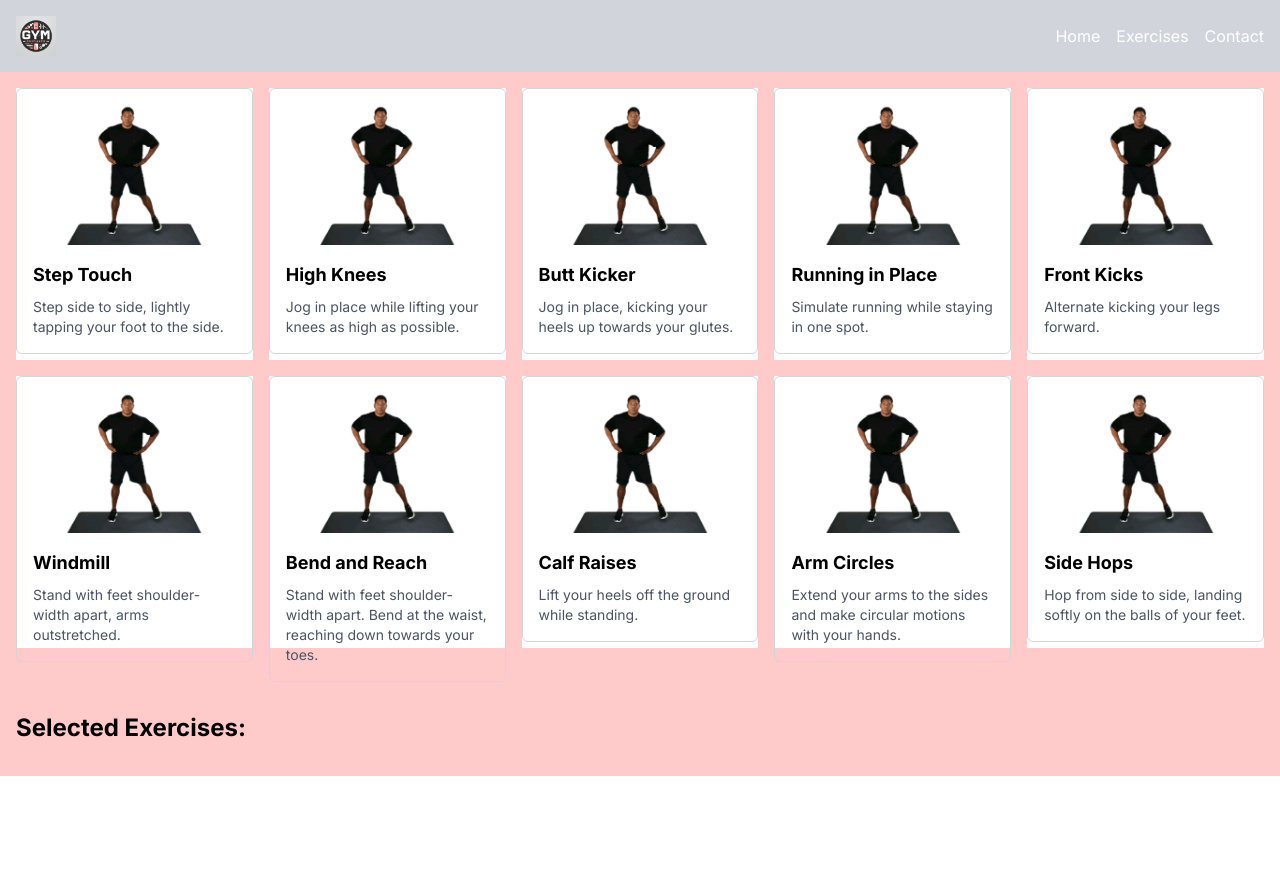
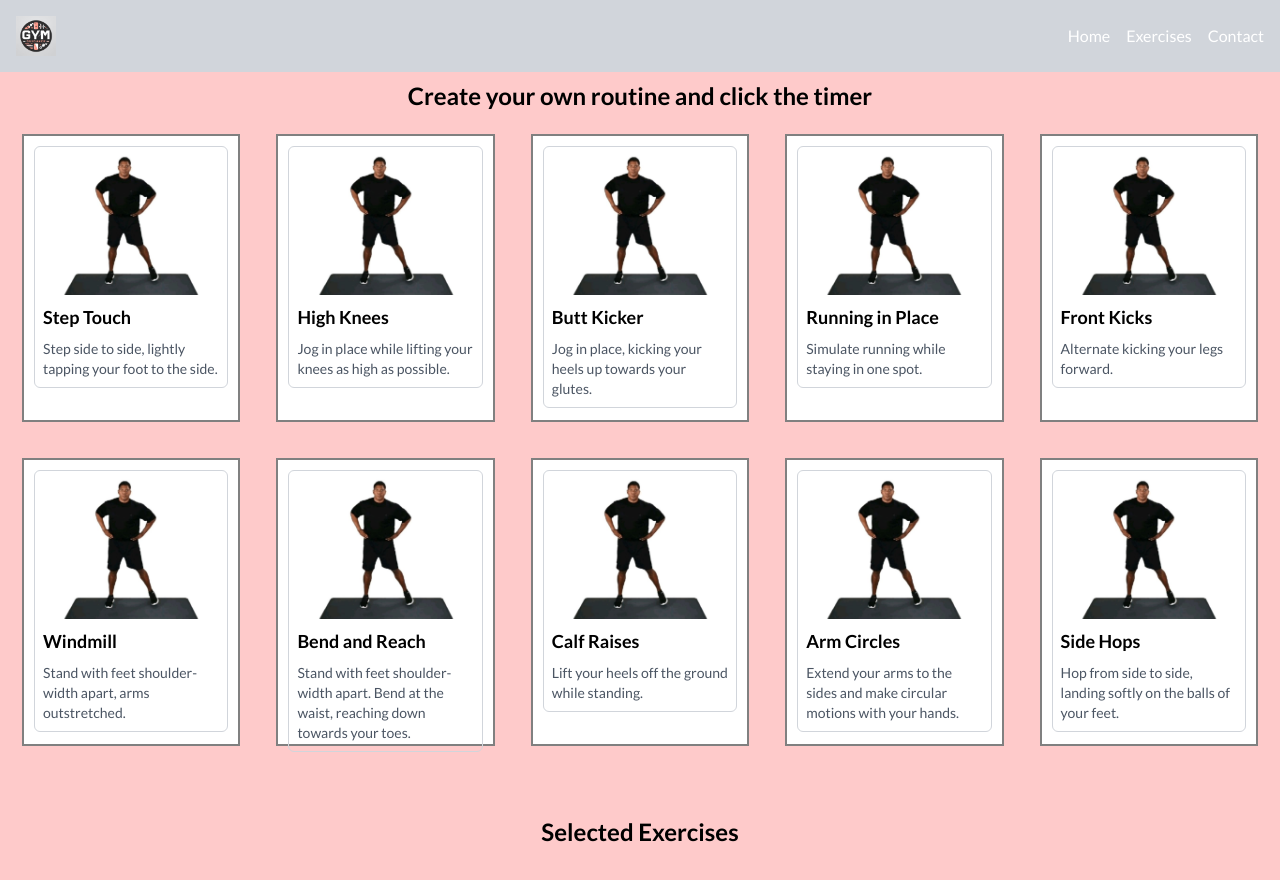
Before and after one commit to xus84/gym_guidance, a Next.js app: page /exercises in a window 1280 px wide. Before the commit the page ends 800 px from the top, so only its background shows below. Built offline with nearby package versions, Linux system fonts and the light colour scheme.

Commit message:
exercises selected with new border

```diff
--- a/src/app/exercises/ExerciseCard.js
+++ b/src/app/exercises/ExerciseCard.js
@@ -1,15 +1,32 @@
 "use client"
-const ExerciseCard = ({ exercise}) => {
+import { useState } from 'react';
+const ExerciseCard = ({ exercise, onSelect }) => {
     const { name, description, image } = exercise;
+    const [isClicked, setIsClicked] = useState(false);
+
+    const handleClick = () => {
+      setIsClicked(!isClicked);
+      onSelect(exercise);
+    };
 
 
 
     return (
 
-        <div className="bg-white max-h-[17rem] min-h-[17rem]"> {/* Updated width class for lg */}
-          <div className="border border-gray-300 p-4 rounded-md">
+        <div className="bg-white max-h-[18rem] min-h-[18rem]"
+          onClick={handleClick}
+          style={{
+            border: `2px solid ${isClicked ? 'green' : 'gray'}`,
+            borderWidth: `${isClicked ? '4px' : '2px'}`,
+            padding: '10px',
+            margin: '10px',
+            cursor: 'pointer',
+          }
+
+          }> {/* Updated width class for lg */}
+          <div className="border border-gray-300 p-2 rounded-md">
             <div className="flex flex-col items-center ">
-            <img className="w-full h-16 object-cover mb-4 rounded-md" src={image} alt={name} style={{ width: exercise.width, height: exercise.height }}/>
+            <img className="w-full h-16 object-cover mb-2 rounded-md" src={image} alt={name} style={{ width: exercise.width, height: exercise.height }}/>
             </div>
             <h3 className="text-lg font-bold mb-2">{name}</h3>
             <p className="text-gray-600 text-sm">{description}</p>
--- a/src/app/exercises/page.js
+++ b/src/app/exercises/page.js
@@ -1,5 +1,5 @@
 "use client"
-import React, { useState } from 'react'
+import React, { useEffect, useState } from 'react'
 
 import ExerciseCard from './ExerciseCard';
 import Header from '@/components/Header';
@@ -8,9 +8,23 @@ function Exercises() {
 
   const [selectedExercises, setSelectedExercises] = useState([]);
 
+
   const handleExerciseClick = (exercise) => {
-    setSelectedExercises((prevExercises) => [...prevExercises, exercise]);
+
+    setSelectedExercises((prevExercises) => {
+      const isAlreadySelected = prevExercises.some((selectedExercise) => selectedExercise.id === exercise.id);
+
+      if(!isAlreadySelected) {
+        return [...prevExercises, exercise];
+      } else {
+        return prevExercises.filter((e) => e.id !== exercise.id);
+      }
+    })
   };
+
+  useEffect(() => {
+    console.log(selectedExercises)
+  }, [selectedExercises])
 
 
   const exercises = [
@@ -104,16 +118,19 @@ function Exercises() {
   return (
     <div className="bg-red-200">
       <Header />
-      <div className="grid grid-cols-5 gap-4 p-4">
+      <div>
+      <h2 className='text-2xl font-bold mt-2 text-center'>Create your own routine and click the timer</h2>
+      </div>
+      <div className="grid grid-cols-5 gap-4 p-3">
         {exercises.map((exercise, index) => (
-          <div key={index} onClick={() => handleExerciseClick(exercise)}>
-          <ExerciseCard  exercise={exercise}/>
+          <div key={index}>
+          <ExerciseCard  exercise={exercise} onSelect={handleExerciseClick}/>
           </div>
         ))}
       </div>
 
       <div className="mt-8 p-4">
-      <h2 className="text-2xl font-bold mb-4">Selected Exercises:</h2>
+      <h2 className="text-2xl font-bold mb-4 text-center">Selected Exercises</h2>
        <ul className="text-1xl font-semibold list-disc pl-8">{selectedExercisesList}
         </ul>
       </div>
--- a/src/app/layout.js
+++ b/src/app/layout.js
@@ -1,8 +1,8 @@
-import { Inter } from 'next/font/google'
+import { Lato } from 'next/font/google'
 import Head from 'next/head';
 import './globals.css'
 
-const inter = Inter({ subsets: ['latin'] })
+const lato = Lato({ subsets: [], weight: ['400', '700'] })
 
 export const metadata = {
   title: 'Gym Guidance',
@@ -21,7 +21,7 @@ export default function RootLayout({ children }) {
          <Head>
         <link rel="icon" href="/favicon.ico" sizes='any'/>
       </Head>
-      <body className={inter.className}>{children}</body>
+      <body className={lato.className}>{children}</body>
     </html>
   )
 }
```
